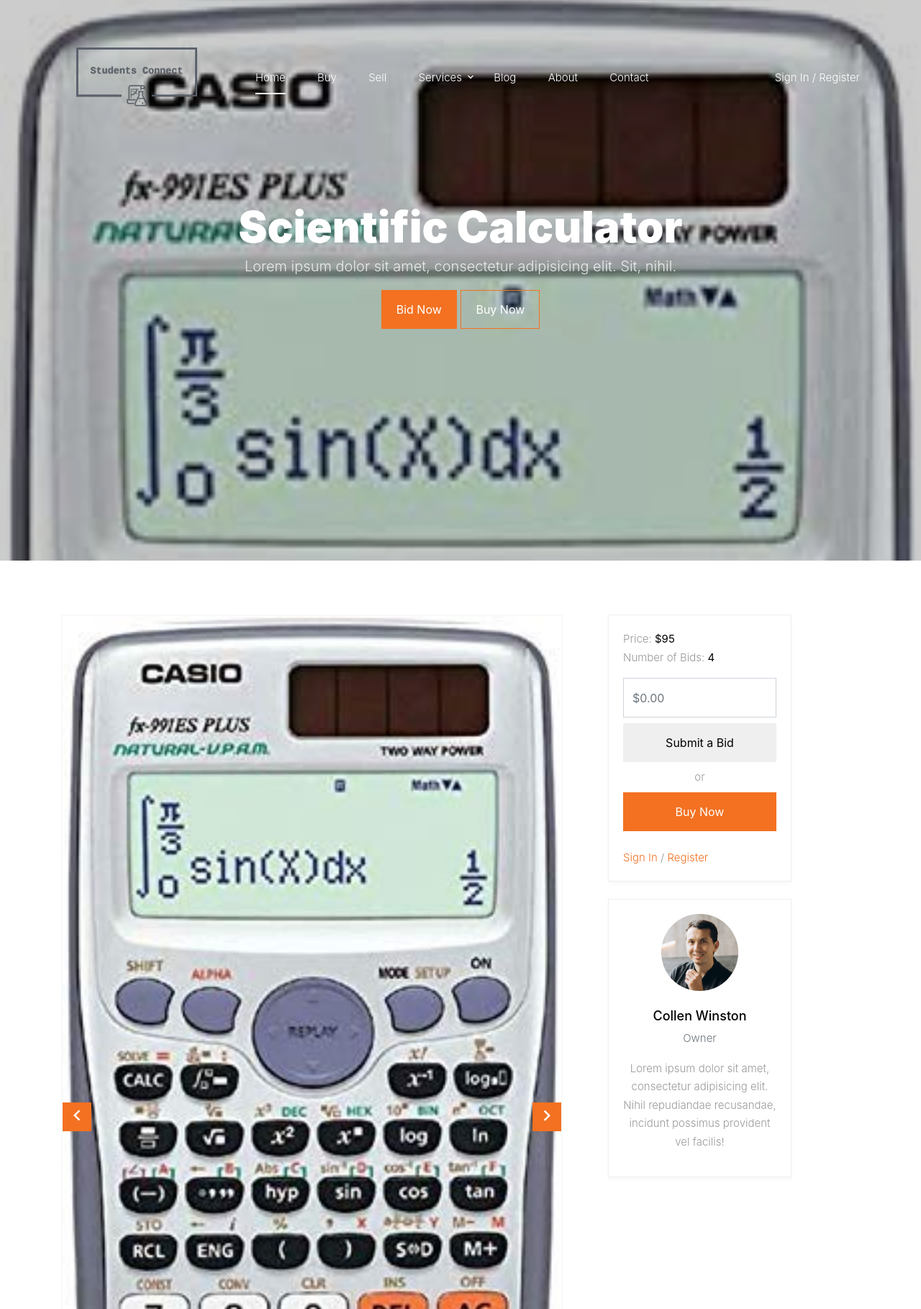
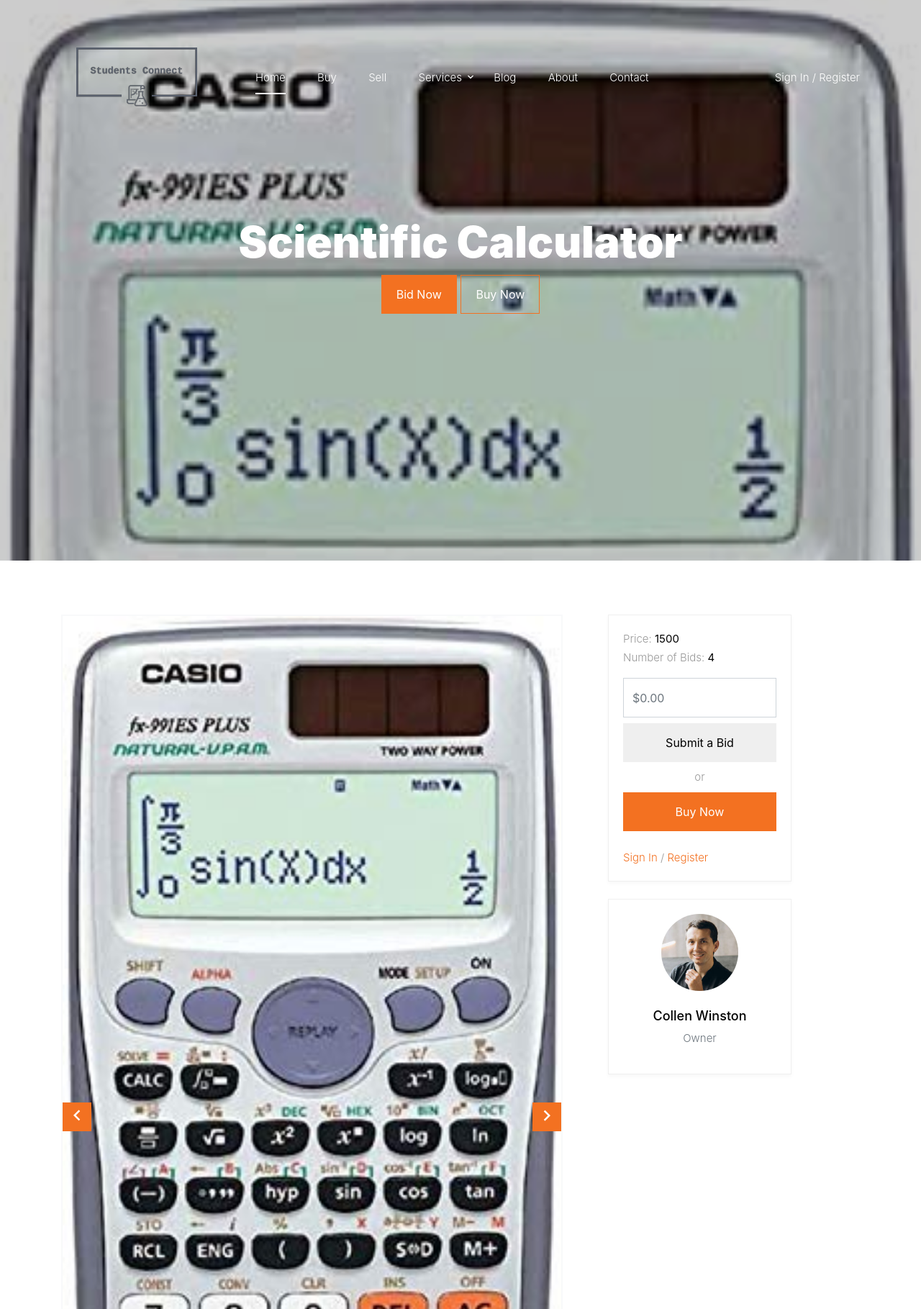
Before and after one commit to maniya26/clgwebsite, a plain HTML site: page item-single.html in a window 1280 px wide. Shown: the part 21-1840 px from the top of the page at 72% size. Drawn offline with Linux system fonts and the light colour scheme; files whose address does not match are found by name; a web font is replaced by a local one.

Commit message:
Update item-single.html

```diff
--- a/item-single.html
+++ b/item-single.html
@@ -109,7 +109,7 @@
           <div class="row align-items-center justify-content-center">
             <div class="col-md-7 mx-auto text-center" data-aos="fade-up">
               <h1>Scientific Calculator</h1>
-              <p>Lorem ipsum dolor sit amet, consectetur adipisicing elit. Sit, nihil.</p>
+              <p></p>
               <p>
                 <a href="#" class="btn btn-primary">Bid Now</a>
                 <a href="#" class="btn btn-outline-primary text-white">Buy Now</a>
@@ -125,7 +125,7 @@
             <div class="col-lg-3 order-lg-2">
               <div class="side-box mb-4">
                 <p>
-                  Price: <strong class="text-black">$95</strong> <br>
+                  Price: <strong class="text-black">1500</strong> <br>
                   Number of Bids: <strong class="text-black">4</strong>
                 </p>
                 <form action="#">
@@ -143,7 +143,7 @@
                 <img src="images/person_3.jpg" alt="Image" class="img-fluid w-50 rounded-circle mb-4">
                 <h3 class="h5 text-black">Collen Winston</h3>
                 <span class="mb-3 d-block text-muted">Owner</span>
-                <p>Lorem ipsum dolor sit amet, consectetur adipisicing elit. Nihil repudiandae recusandae, incidunt possimus provident vel facilis!</p>
+                <p></p>
               </div>
             </div>
             <div class="col-lg-8 pr-lg-5">
@@ -152,7 +152,7 @@
                 <img src="images/product_1.jpg" alt="Image" class="img-fluid mb-54">
                 <img src="images/product_1.jpg" alt="Image" class="img-fluid mb-54">
               </div>
-              <p>Lorem ipsum dolor sit amet, consectetur adipisicing elit. A, dolore, vitae. Maxime natus, temporibus accusamus aspernatur hic, impedit consectetur ut assumenda quidem mollitia et, praesentium ex eum ipsum. Explicabo, saepe.</p>
+              <p></p>
               <p>Ducimus, pariatur, culpa nihil molestias ea repellendus adipisci harum ipsam perferendis, quisquam nulla ipsa fugit! Minima velit explicabo eos, perspiciatis facilis illo, architecto earum sed dolores maiores vitae soluta repellat.</p>
               <p>Suscipit dolor consequuntur cum illo eos, perspiciatis voluptas ut, officia quos minus. Adipisci in consequatur, suscipit ipsum, doloribus dolorem vel quod blanditiis fugiat recusandae. Illum tenetur impedit eligendi cum qui.</p>
 
```
